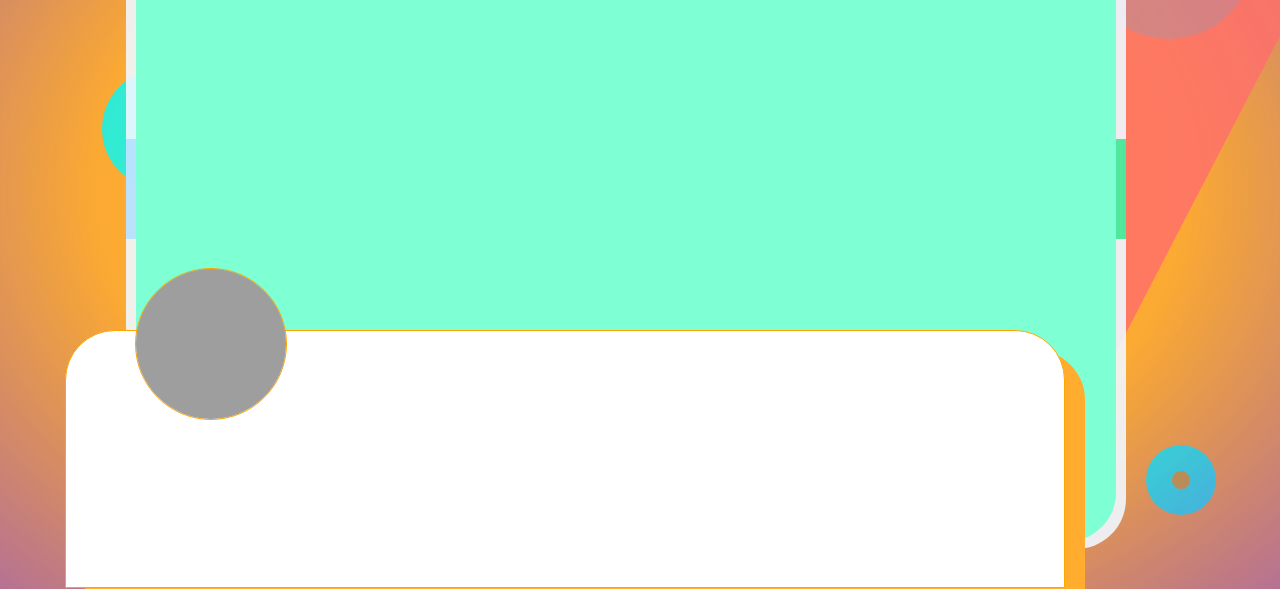
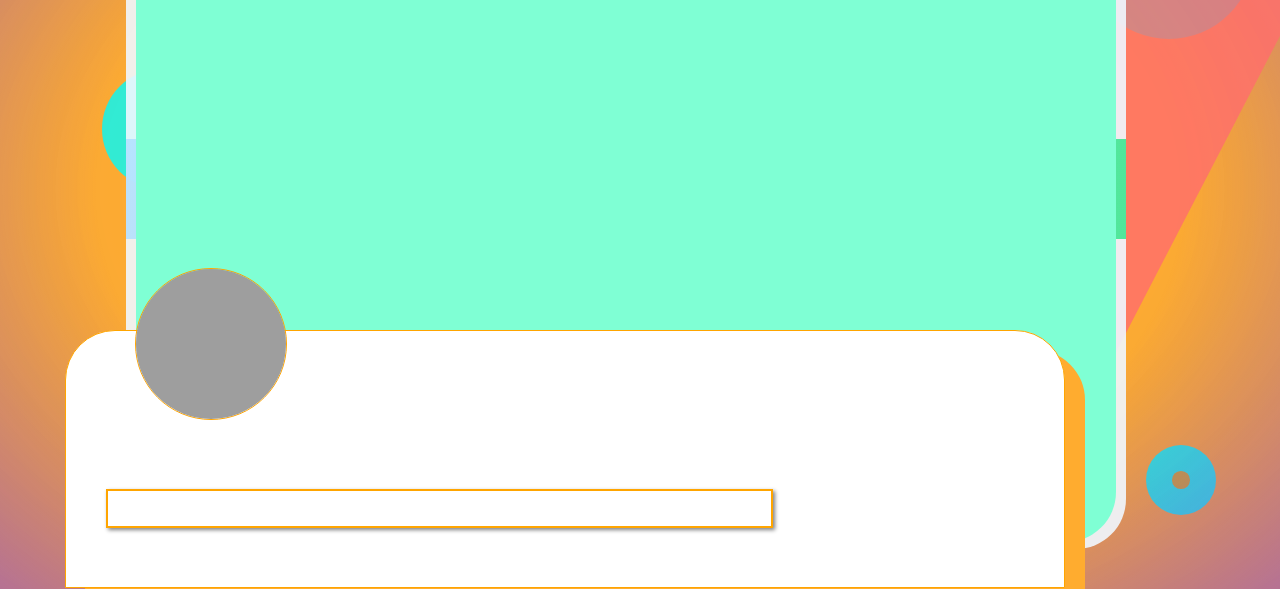
Before and after one commit to MurtazaJafri-27/Portfolio, a plain HTML site: page index.html in a window 1280 px wide. Shown: the part 211-800 px from the top of the page. Drawn offline with Linux system fonts and the light colour scheme; grey boxes are pictures that could not be loaded; a web font is replaced by a local one.

Commit message:
nav bar and fixes

```diff
--- a/index.html
+++ b/index.html
@@ -29,6 +29,7 @@
     <aside class="profileBox">
         <img src="profilePic.jpg" class="profilePic" alt="Profile Picture">
         <div class="profileBoxInner">
+            <nav></nav>
             <button type="button" id="upArrow"><img src="up-arrow-icon.png" class="upArrow" alt="upArrow">
             </button></div>
     </aside>
--- a/murtaza.css
+++ b/murtaza.css
@@ -145,6 +145,9 @@ body {
 
 .profileBoxInner {
     visibility: visible;
+    display: flex;
+    justify-content: center;
+    align-items: center;
     width: 100%;
     height: 80%;
     background-color: rgb(255, 255, 255);
@@ -557,8 +560,14 @@ body {
     right: 10%;
     visibility: visible;
 
-    animation: 2s rotateGradient linear infinte;
+    animation: 6s hueRotate linear infinite;
 }
+
+@keyframes hueRotate {
+    0% { filter: hue-rotate(0deg);}
+    100% { filter: hue-rotate(360deg);}
+}
+
 #upArrow {
     visibility: hidden;
 }
@@ -566,3 +575,14 @@ body {
     height: 300px;
 }
 }
+
+@media (min-width: 768px){
+nav {
+    margin-top: 10%;
+    margin-left: 4%;
+    height: 35px;
+    width: 70%;
+    border: 2px solid orange;
+    box-shadow: 2px 2px 4px grey;
+}
+}
```
